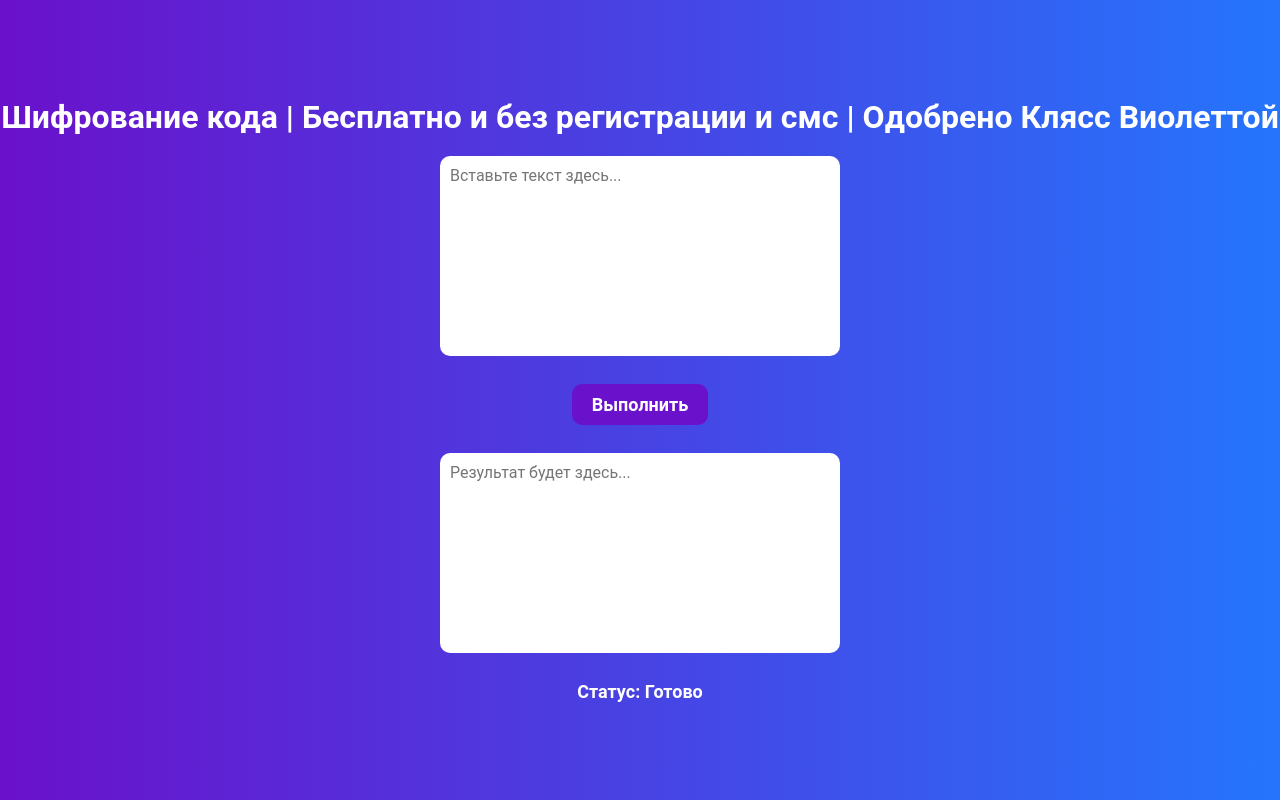
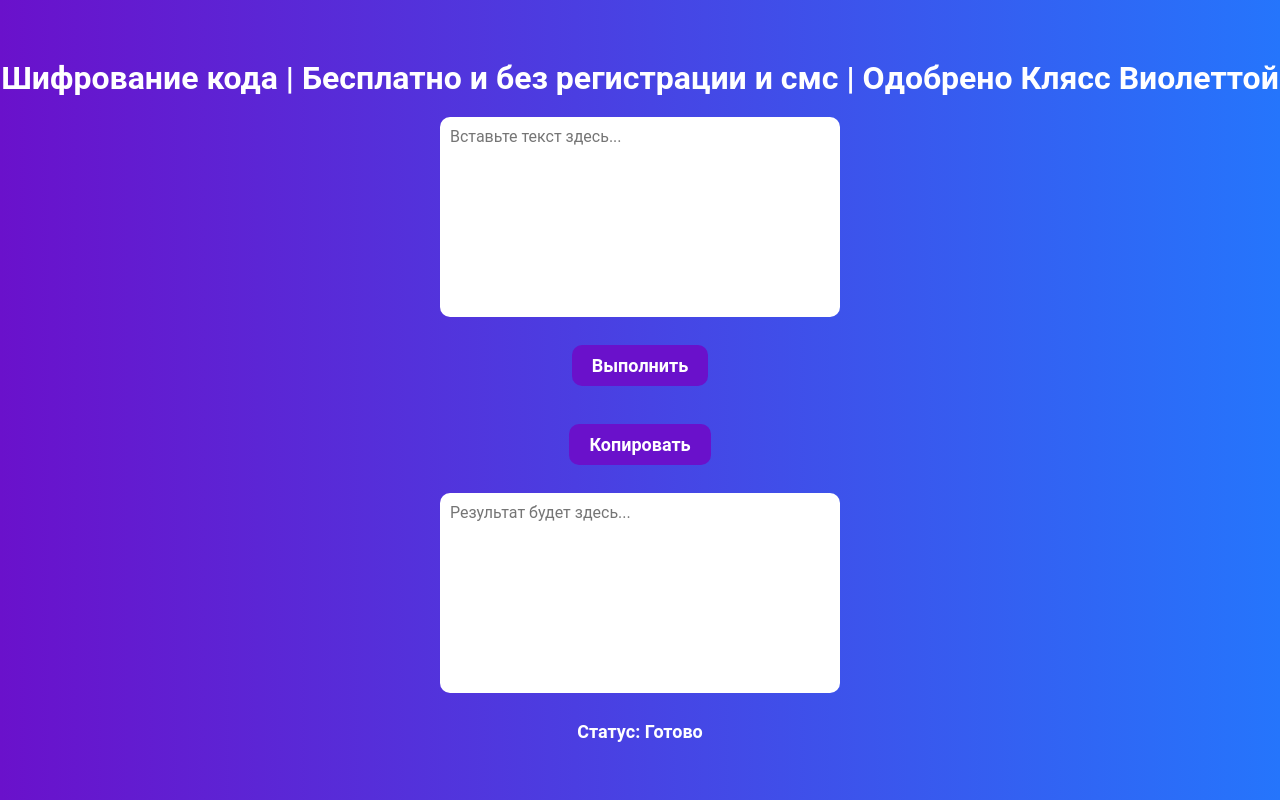
Before and after one commit to Avirlus/kf9agc5Qt7ZvuI67BRzloxZWGalPqSLkMAIN, a plain HTML site: page index.html in a window 1280 px wide. Drawn offline with Linux system fonts and the light colour scheme.

Commit message:
Update index.html

```diff
--- a/index.html
+++ b/index.html
@@ -1,7 +1,7 @@
 <!DOCTYPE html>
 <html>
 <head>
-    <link rel="icon" type="image/x-icon" href="/images/favicon.ico">
+    <link rel="icon" type="image/x-icon" href="/icons/favicon.ico">
     <link rel="stylesheet" href="/styles/styles.css">
     <title>Шифрование кода | Бесплатно и без регистрации и смс | Одобрено Клясс Виолеттой</title>
 </head>
@@ -9,6 +9,7 @@
     <h2>Шифрование кода | Бесплатно и без регистрации и смс | Одобрено Клясс Виолеттой</h2>
     <textarea id="inputText" rows="10" cols="50" placeholder="Вставьте текст здесь..."></textarea><br>
     <button onclick="executeCode()">Выполнить</button><br>
+    <button onclick="copyOutput()">Копировать</button><br>
     <textarea id="outputText" rows="10" cols="50" placeholder="Результат будет здесь..."></textarea><br>
     <div id="status">Статус: Готово</div>
 
@@ -39,6 +40,19 @@
                     status.innerText = 'Готово';
                 });
         }
+        function copyOutput() {
+            var outputText = document.getElementById('outputText').value;
+            // Копируем текст результата в буфер обмена
+            navigator.clipboard.writeText(outputText)
+                .then(() => {
+                    // Выводим сообщение об успешном копировании
+                    alert('Текст скопирован в буфер обмена');
+                })
+                .catch((err) => {
+                    // Выводим сообщение об ошибке
+                    alert('Не удалось скопировать текст: ' + err);
+                });
+        }
     </script>
 </body>
 </html>
```
